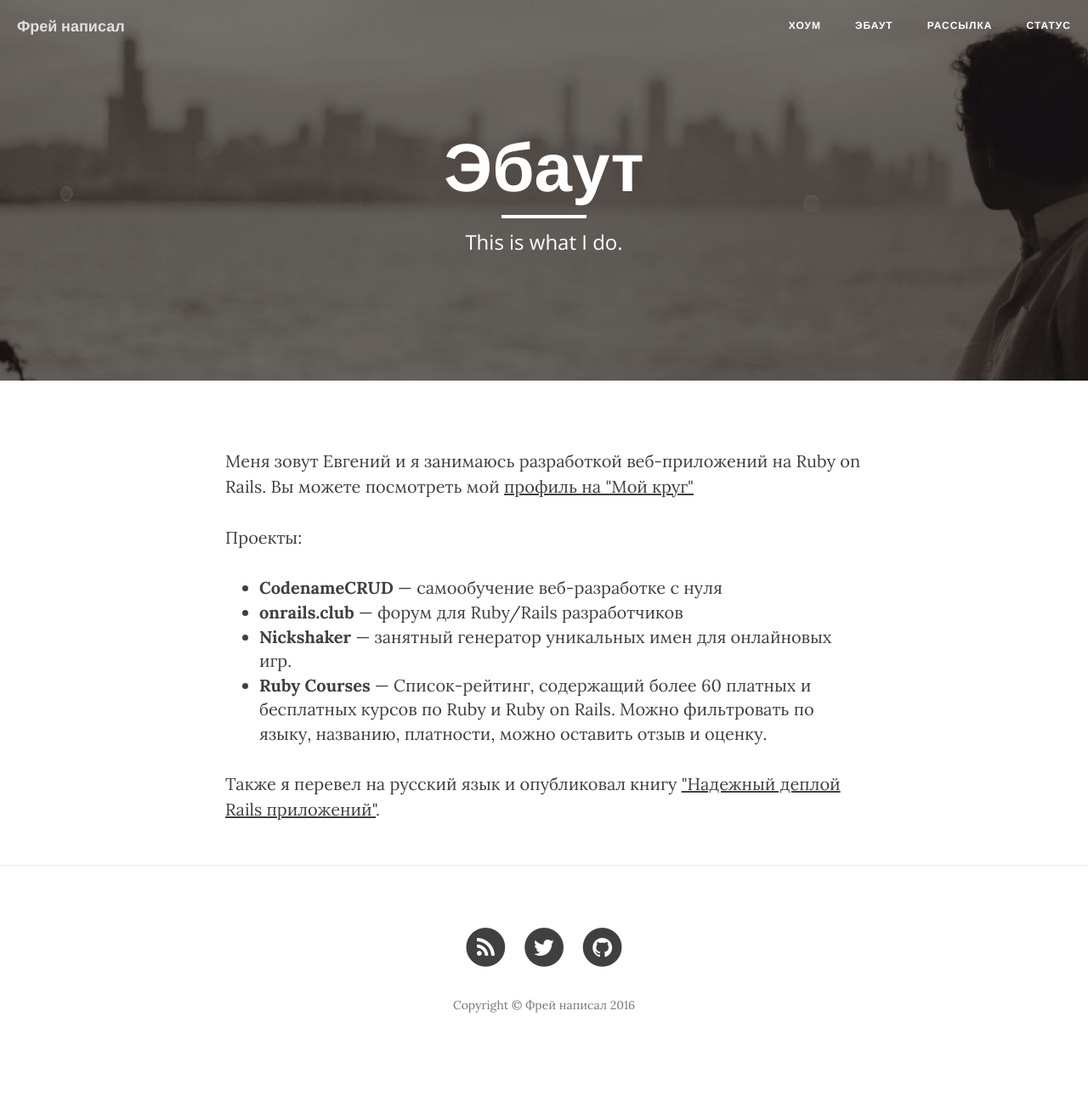
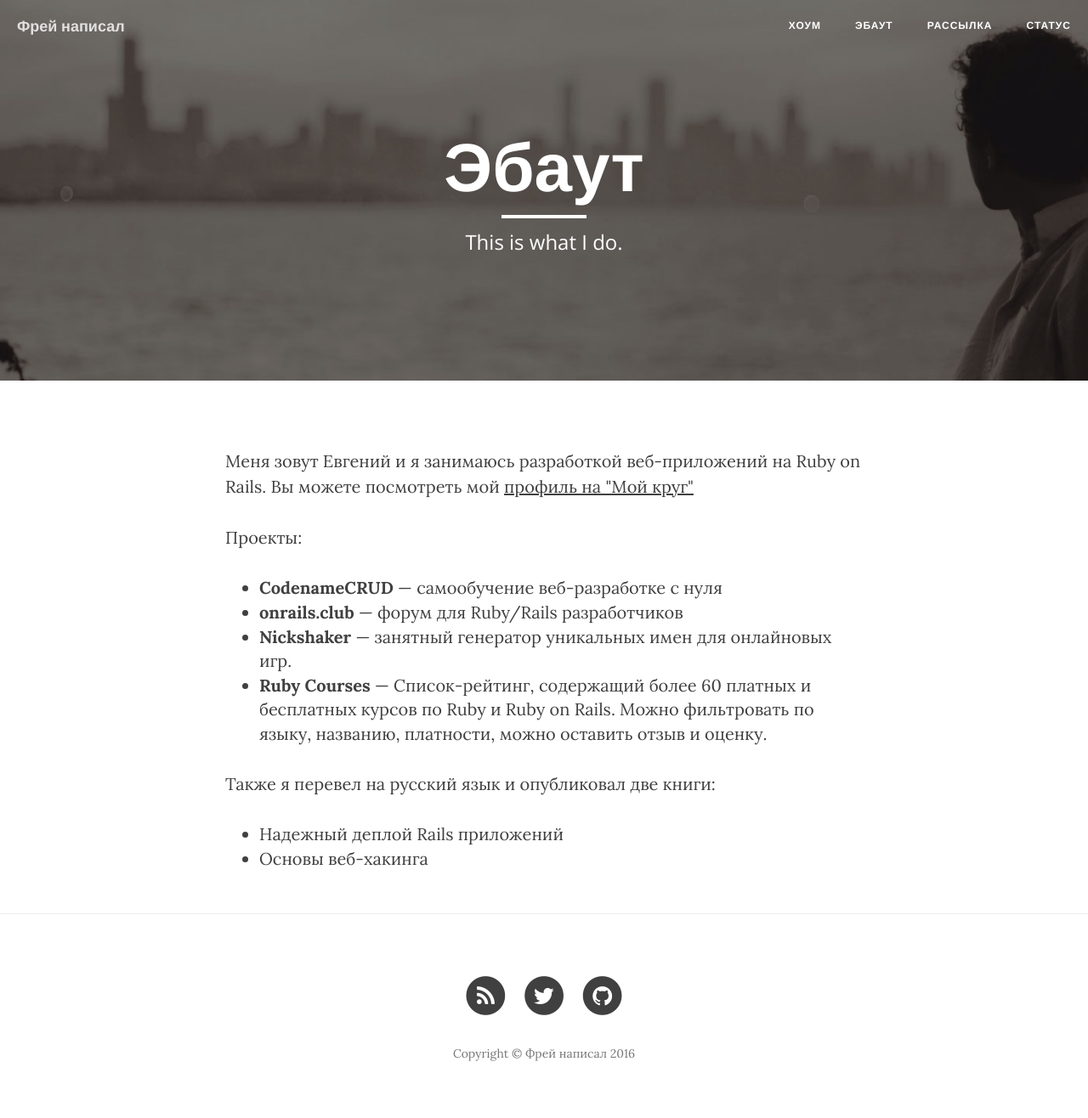
Before and after one commit to Freika/freika.github.io, a Jekyll site: the page built from about.html, in a window 1280 px wide. Shown: the whole page at 85% size. Built offline with Jekyll 4.4.1, drawn with Linux system fonts in a browser that asks for light colours; nearby versions of some CDN libraries; before the commit the page ends 1259 px from its top, so only the background shows below that.

Commit message:
Update about page.

```diff
--- a/about.html
+++ b/about.html
@@ -21,5 +21,9 @@ header-img: "img/about-bg.jpg"
 </p>
 
 <p>
-  Также я перевел на русский язык и опубликовал книгу <a href="https://leanpub.com/deploying_rails_applications-ru">"Надежный деплой Rails приложений"</a>.
+  Также я перевел на русский язык и опубликовал две книги:
+  <ul>
+    <li><a href="https://leanpub.com/deploying_rails_applications-ru">Надежный деплой Rails приложений</a></li>
+    <li><a href="https://leanpub.com/white-hat-hacking-ru">Основы веб-хакинга</a></li>
+  </ul>
 </p>
```
